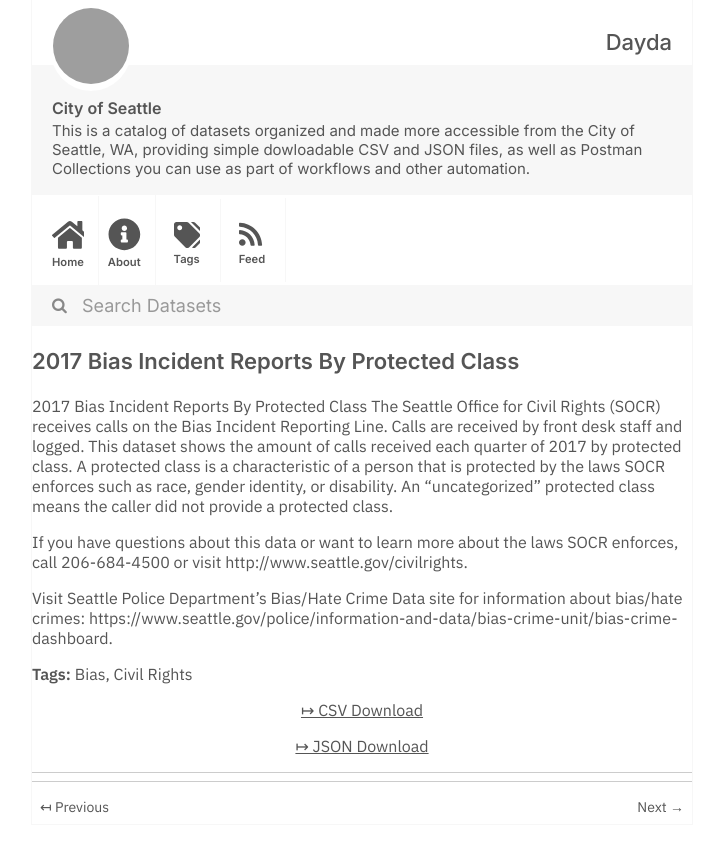
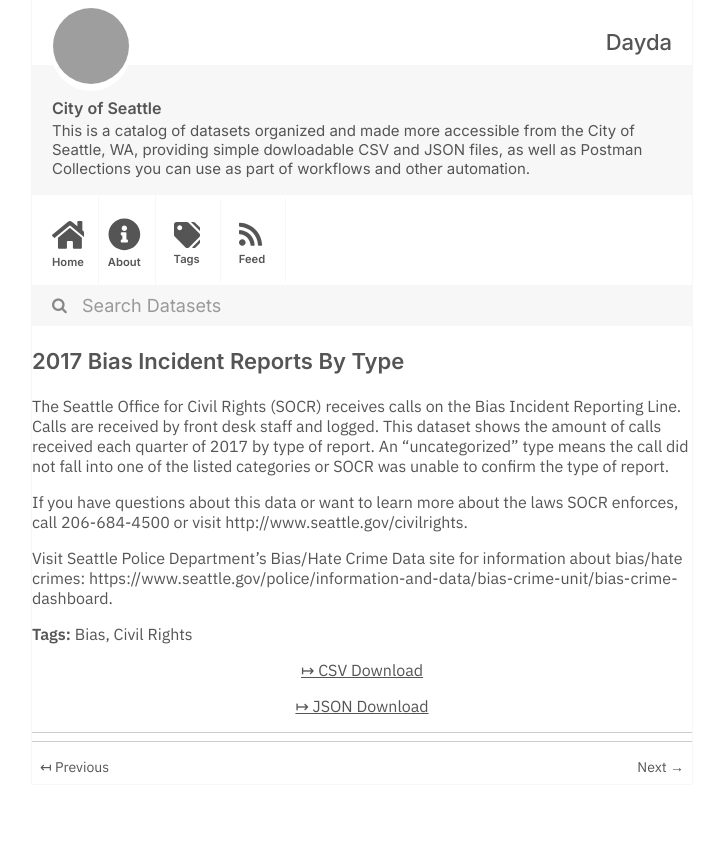
Before and after one commit to dayda-entities/city-of-seattle, a Jekyll site: the page built from _posts/2020-11-10-2017-bias-incident-reports-by-.md, in a window 1280 px wide, cut to the strip 0-852 px from the top of the page. Shown: the whole strip, without its empty margins (278-1001 px from the left). Built offline with Jekyll 4.4.1, drawn with Linux system fonts in a browser that asks for light colours; grey boxes are pictures that could not be loaded.

```diff
--- a/_posts/2020-11-10-2017-bias-incident-reports-by-.md
+++ b/_posts/2020-11-10-2017-bias-incident-reports-by-.md
@@ -1,7 +1,7 @@
 ---
-title: 2017 Bias Incident Reports By Protected Class
-created: '2020-11-10T16:59:23.065887'
-modified: '2020-11-10T16:59:23.065897'
+title: 2017 Bias Incident Reports By Type
+created: '2020-11-10T17:00:05.939865'
+modified: '2020-11-10T17:00:05.939876'
 state: active
 type: dataset
 tags:
@@ -9,13 +9,12 @@ tags:
   - Civil Rights
 groups:
   - Local Government
-csv_url: 'https://data.seattle.gov/api/views/egbb-t9ve/rows.csv?accessType=DOWNLOAD'
-json_url: 'https://data.seattle.gov/api/views/egbb-t9ve/rows.json?accessType=DOWNLOAD'
+csv_url: 'https://data.seattle.gov/api/views/ynsu-ffu4/rows.csv?accessType=DOWNLOAD'
+json_url: 'https://data.seattle.gov/api/views/ynsu-ffu4/rows.json?accessType=DOWNLOAD'
 layout: post
 
 ---
-2017 Bias Incident Reports By Protected Class
-The Seattle Office for Civil Rights (SOCR) receives calls on the Bias Incident Reporting Line. Calls are received by front desk staff and logged. This dataset shows the amount of calls received each quarter of 2017 by protected class. A protected class is a characteristic of a person that is protected by the laws SOCR enforces such as race, gender identity, or disability. An “uncategorized” protected class means the caller did not provide a protected class.
+The Seattle Office for Civil Rights (SOCR) receives calls on the Bias Incident Reporting Line. Calls are received by front desk staff and logged. This dataset shows the amount of calls received each quarter of 2017 by type of report. An “uncategorized” type means the call did not fall into one of the listed categories or SOCR was unable to confirm the type of report.
 
 If you have questions about this data or want to learn more about the laws SOCR enforces, call 206-684-4500 or visit http://www.seattle.gov/civilrights.
 
```
